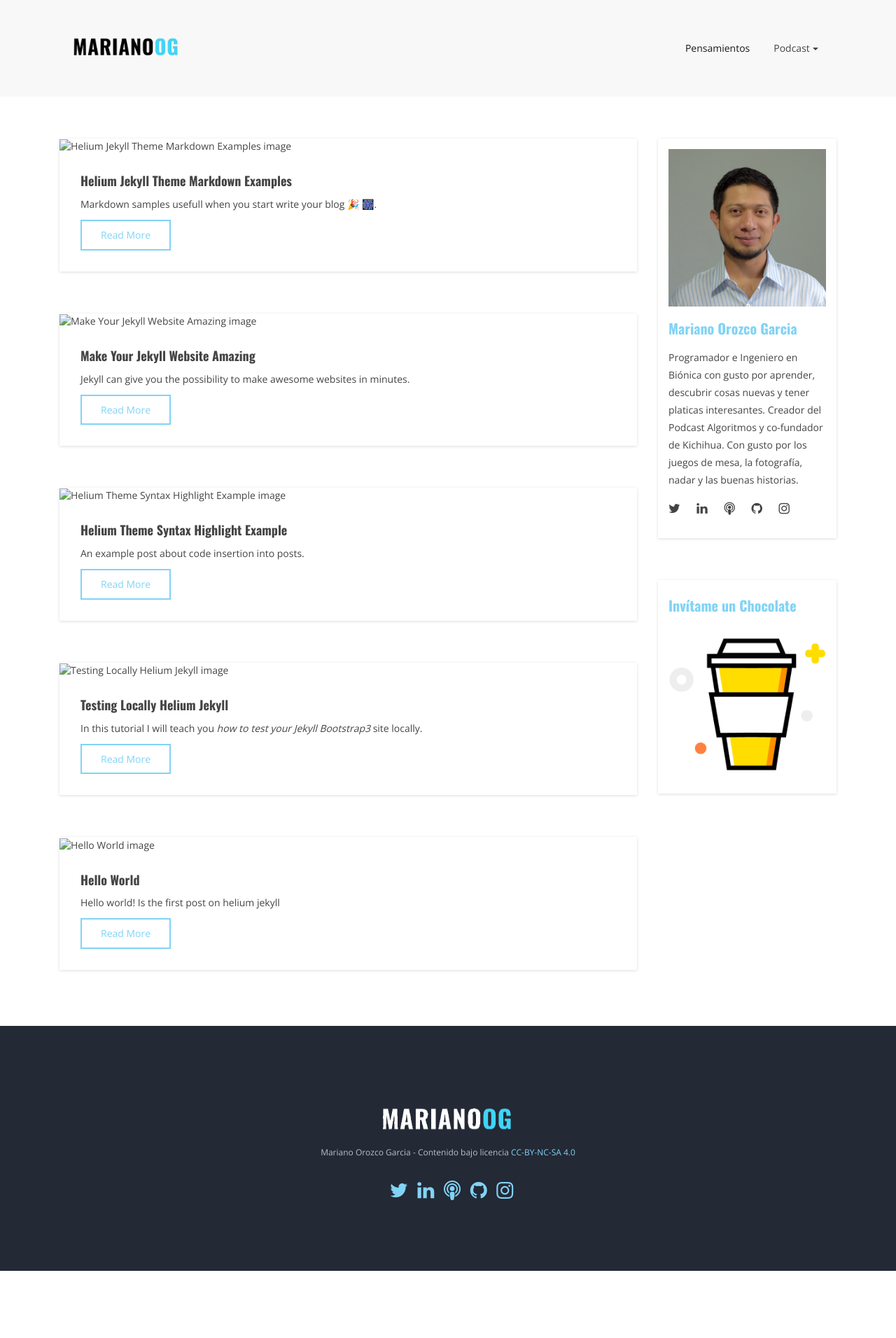
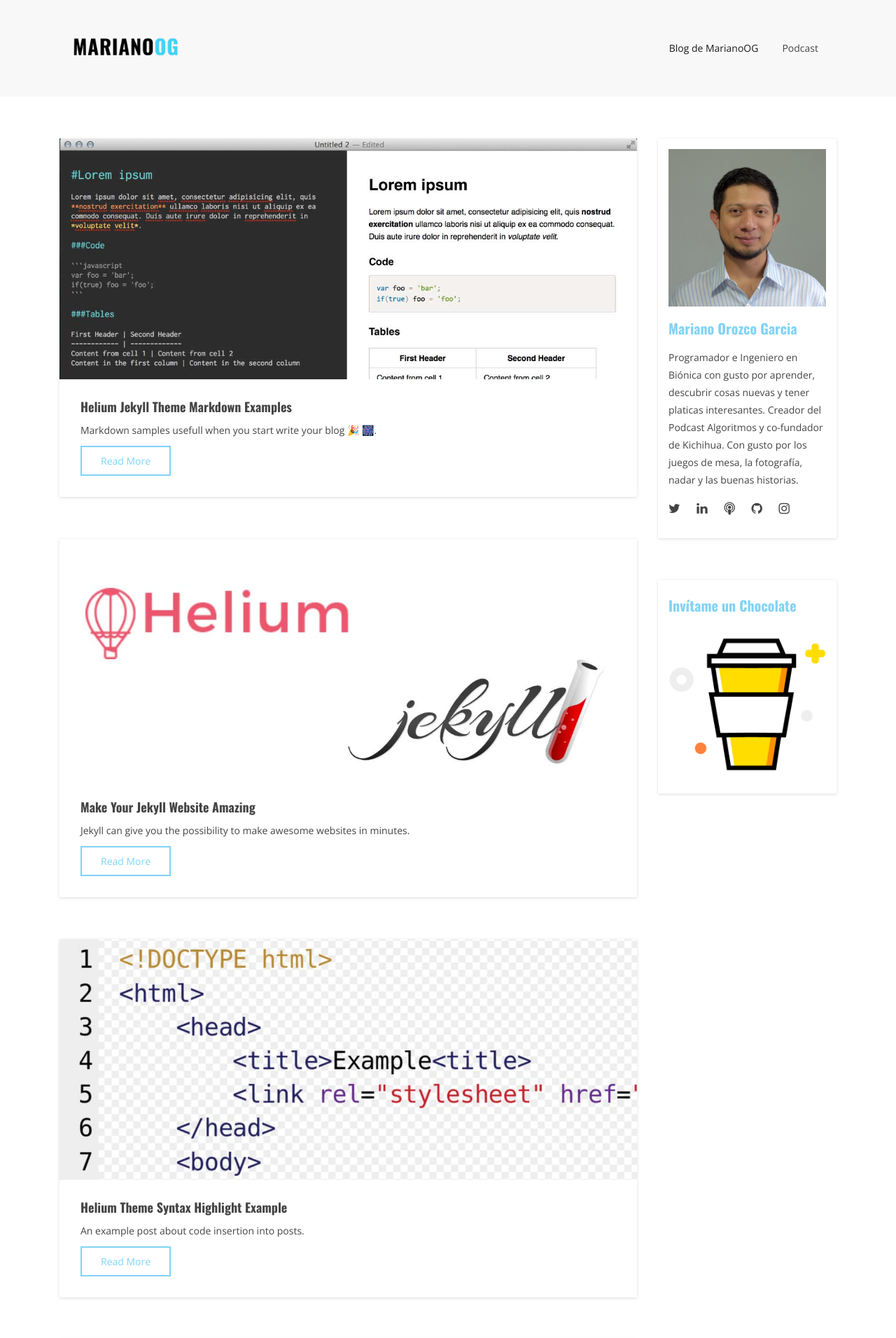
Before and after one commit to MarianoOG/marianoog.github.io, a Jekyll site: the page built from blog.html, in a window 1280 px wide. Shown: the top 1912 px of the page at 70% size. Built offline with Jekyll 4.4.1, drawn with Linux system fonts in a browser that asks for light colours.

Commit message:
blog and nav bar corrected

```diff
--- a/_includes/themes/bootstrap/nav-bar.html
+++ b/_includes/themes/bootstrap/nav-bar.html
@@ -10,12 +10,8 @@
                     {% assign pages_list = site.pages %}
                     {% assign group = 'navigation' %}
                     {% include JB/pages_list %}
-                    <li class="nav-item dropdown">
-                      <a class="nav-link dropdown-toggle" href="#" data-toggle="dropdown" aria-haspopup="true" aria-expanded="false">Podcast</a>
-                      <div class="dropdown-menu">
-                        <a class="dropdown-item" href="https://ona309.com/Podcast">Escuchar</a>
-                        <a class="dropdown-item" href="https://ona309.com/Algoritmos">Leer notas</a>
-                      </div>
+                    <li class="nav-item">
+                      <a class="nav-link" href="https://ona309.com/Algoritmos">Podcast</a>
                     </li>
                   </ul>
                 </div>
--- a/pensamientos.html
+++ b/blog.html
@@ -1,6 +1,6 @@
 ---
 layout: blog
-title: Pensamientos
+title: Blog de MarianoOG
 group: navigation
 tags : [blog, posts, post]
 author : MarianoOG
@@ -14,7 +14,7 @@ canonical: https://marianoog.github.io/blog
 {% for post in site.posts %}
 	  <div class="blog-block post-content-area">
 	   {% if post.img %}
-            <img src="{{ BASE_PATH }}/assets/images/{{ post.img }}" alt="{{ post.title }} image">
+            <img src="{{ BASE_PATH }}/assets/images/blog/{{ post.img }}" alt="{{ post.title }} image">
 	   {% endif %}
             <div class="blog-post">
               <h3><a href="{{ BASE_PATH }}{{ post.url }}">{{ post.title }}</a></h3>
```
